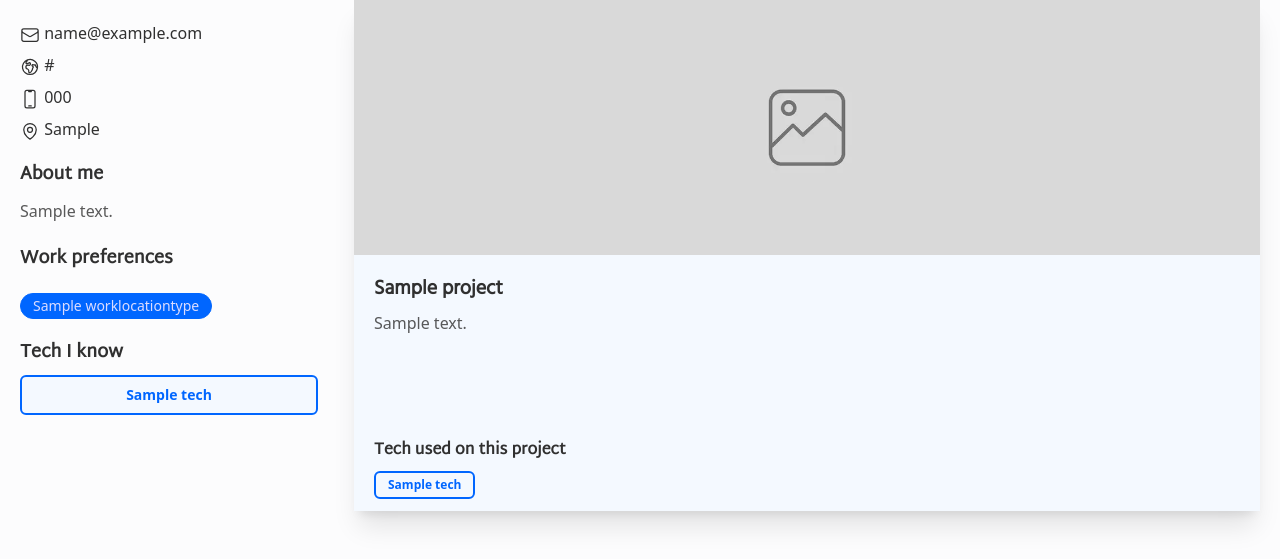
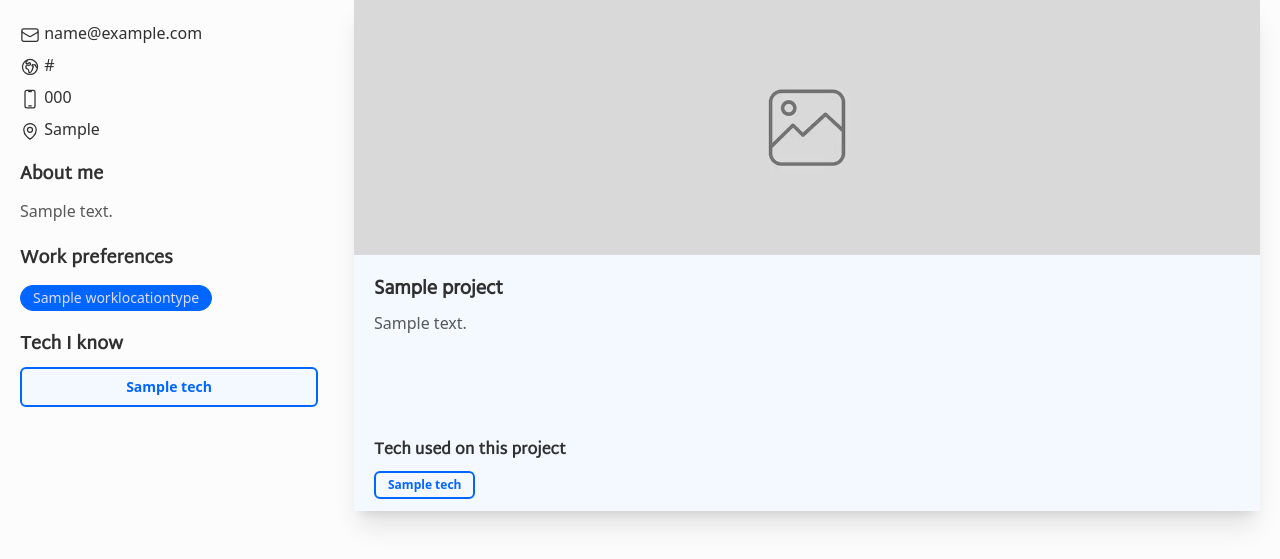
Before and after one commit to KTC96/StackPortfolio, a Django app: a page that uses custom_account/templates/user_profile.html in a window 1280 px wide. Shown: the part 429-988 px from the top of the page. Run offline with Django 3.2, Linux system fonts and the light colour scheme; tables that the repository leaves empty hold one stand-in row (values such as "Sample post"); style sheets or scripts are compiled from the project's sources; some libraries are stand-ins or nearby versions.

Commit message:
alter margin on elements in edit and view profile

```diff
--- a/custom_account/templates/user_profile.html
+++ b/custom_account/templates/user_profile.html
@@ -152,7 +152,7 @@
       <h3 class="mt-5 text-lg font-bold">Work preferences</h3>
 
       {% if profile.tech_profile.work_location_type.all %}
-      <ul class="w-full flex flex-col mt-2">
+      <ul class="w-full flex flex-col">
         {% for type in profile.tech_profile.work_location_type.all %}
         <li class="badge badge-primary p-3 mt-3">{{ type }}</li>
         {% endfor %}
--- a/templates/account/user_edit_profile.html
+++ b/templates/account/user_edit_profile.html
@@ -238,7 +238,7 @@
         {% endif %}
       </div>
 
-      <hr class="my-5 w-1/3">
+      <hr class="mx-auto my-5 w-1/3">
 
       <button class="btn block next-button ml-auto" role="button" aria-disabled="true" type="submit">Save
         &raquo;</button>
```
